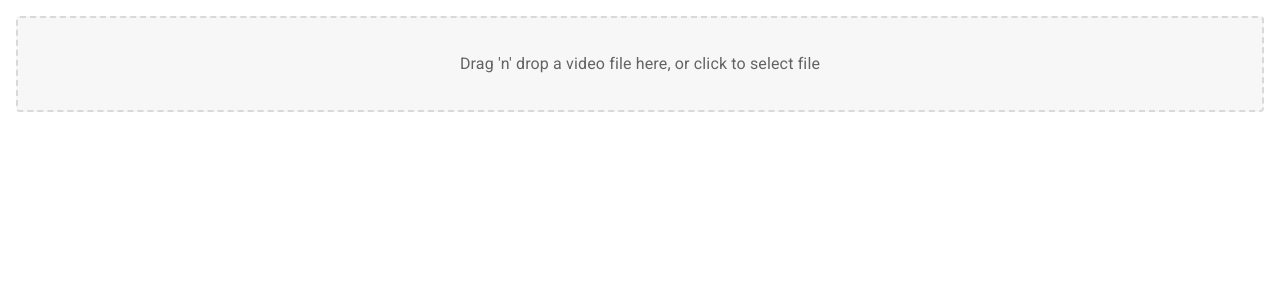
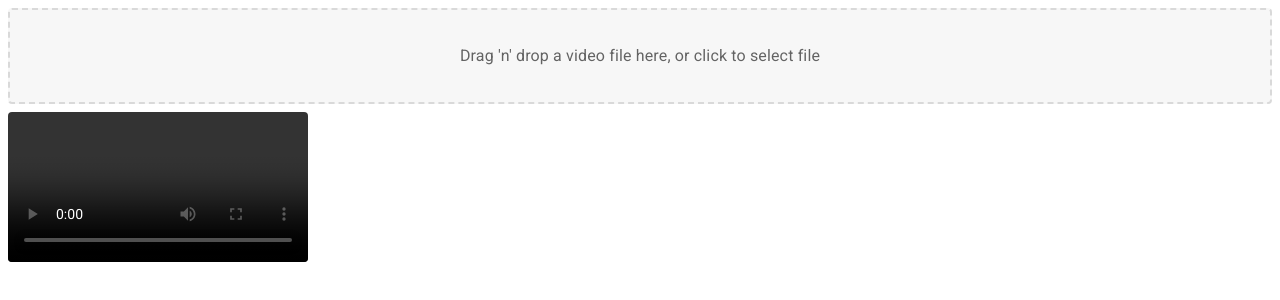
Before and after one commit to Volcomix/remote-vr-video-player, a React (Vite) app: page / in a window 1280 px wide. Shown: the top 300 px of the page. Built offline with nearby package versions, Linux system fonts and the light colour scheme.

Commit message:
Render selected video

```diff
--- a/src/App.module.css
+++ b/src/App.module.css
@@ -1,3 +1,13 @@
 .root {
-  margin: 16px;
+  display: grid;
+  position: fixed;
+  inset: 0;
+  grid-template-rows: auto 1fr;
+  row-gap: 8px;
+  margin: 8px;
 }
+
+.video {
+  border-radius: var(--mui-shape-borderRadius);
+  max-width: 100%;
+}
--- a/src/App.tsx
+++ b/src/App.tsx
@@ -3,19 +3,25 @@ import {
   Experimental_CssVarsProvider as CssVarsProvider,
   StyledEngineProvider,
 } from '@mui/material/styles'
+import { useState } from 'react'
 
 import VideoDropzone from 'features/VideoDropzone'
 
 import styles from './App.module.css'
 
 const App = () => {
+  const [videoUrl, setVideoUrl] = useState<string>()
+
   return (
     <>
       <CssBaseline />
       <StyledEngineProvider injectFirst>
         <CssVarsProvider>
           <div className={styles.root}>
-            <VideoDropzone />
+            <VideoDropzone
+              onDrop={(file) => setVideoUrl(URL.createObjectURL(file))}
+            />
+            <video className={styles.video} src={videoUrl} controls />
           </div>
         </CssVarsProvider>
       </StyledEngineProvider>
```
